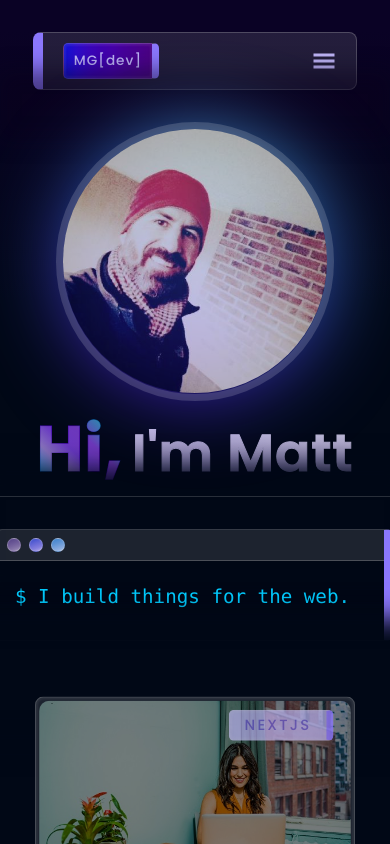
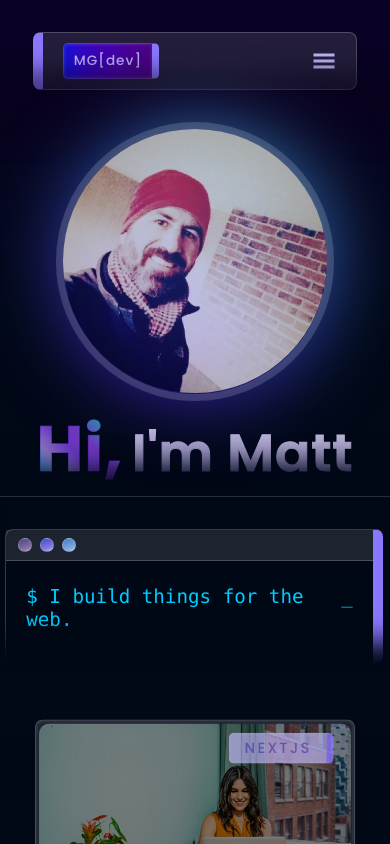
Before and after one commit to midcenturydude7/nextjs-portfolio-site, a Next.js app: page / in a window 390 px wide. Shown: the top 844 px of the page. Built offline with nearby package versions, Linux system fonts and the light colour scheme.

Commit message:
Updated terminal window for responsiveness

```diff
--- a/app/components/HeroSection/styles/HeroSection.module.css
+++ b/app/components/HeroSection/styles/HeroSection.module.css
@@ -161,7 +161,7 @@
   box-shadow: 0 0 25px 60px rgb(1, 8, 22);
 }
 .main-wrapper .main-content .main-terminal .terminal-window-mobile {
-  width: 450px;
+  width: 425px;
 }
 
 .image-container {
--- a/app/components/HeroSection/styles/HeroSection.module.scss
+++ b/app/components/HeroSection/styles/HeroSection.module.scss
@@ -162,7 +162,7 @@
       }
 
       .terminal-window-mobile {
-        width: 450px;
+        width: 425px;
       }
     }
   }
```
